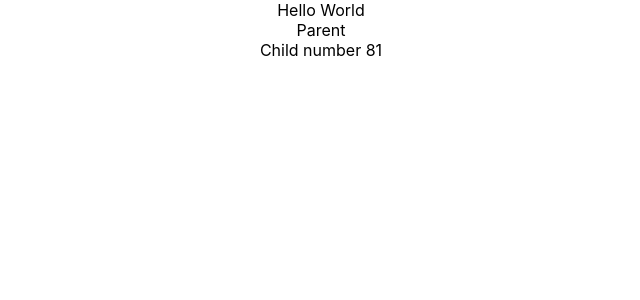
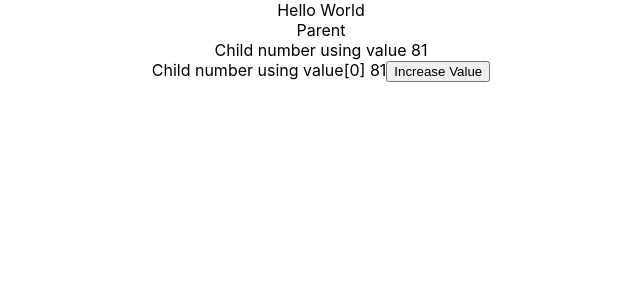
Before and after one commit to faisalrahman36/react_bc5, a React (Create React App) app: page / in a window 1280 px wide. Shown: the top 300 px of the page, without its empty margins (319-959 px from the left). Built offline with nearby package versions, Linux system fonts and the light colour scheme.

Commit message:
valuecontext change value

```diff
--- a/src/App.js
+++ b/src/App.js
@@ -5,8 +5,8 @@ import Parent from './Parent';
 import ValueContext from './ValueContext';
 
 function App() {
-  let [number,setNumber]=useState(55);
-  let value =81;
+  //let [number,setNumber]=useState(55);
+  let value  =useState(81);
   return (
     <ValueContext.Provider value={value}>
 
@@ -14,7 +14,8 @@ function App() {
 
     <div className="App">
    Hello World
-   <Parent num={number}></Parent>
+   <Parent ></Parent>
+
     </div>
     </ValueContext.Provider>
   );
--- a/src/Child.js
+++ b/src/Child.js
@@ -4,9 +4,12 @@ import ValueContext from './ValueContext';
 
 function Child(props) {
   let value= useContext(ValueContext);
+  let updatevalue=value[1]
   return (
     <div className="App">
-Child number  {value}
+Child number  using value {value} <br/>
+Child number using value[0] {value[0]}
+<button onClick={()=>{updatevalue(++value[0])}}>Increase Value</button>
     </div>
   );
 }
--- a/src/ValueContext.js
+++ b/src/ValueContext.js
@@ -1,5 +1,5 @@
 import React from 'react';
 
-const ValueContext = React.createContext(45);
+const ValueContext = React.createContext(45,()=>{}); //default function if we don't provide a function
 
 export default ValueContext;
```
